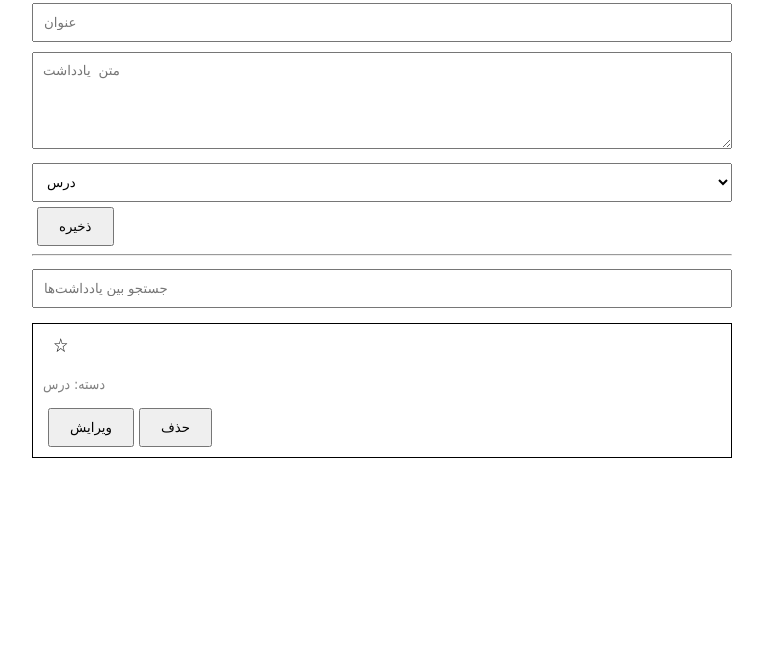
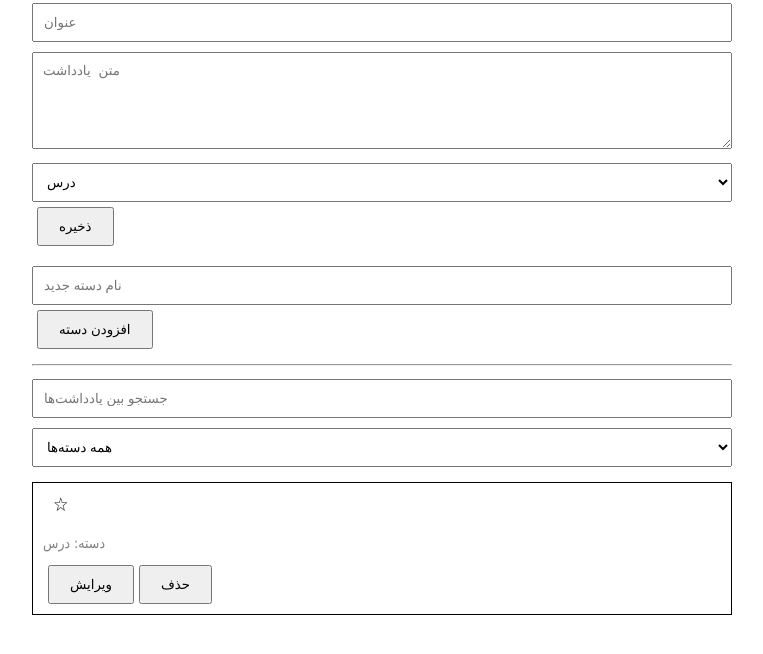
Before and after one commit to matinmlki/noot-book, a plain HTML site: page index.html in a window 1280 px wide. Both pictures are taken after a click on the button "ذخیره". Shown: the part 80-734 px from the top of the page, without its empty margins (258-1021 px from the left). Drawn offline with Linux system fonts and the light colour scheme.

Commit message:
Add categories and filtering

```diff
--- a/index.html
+++ b/index.html
@@ -40,6 +40,11 @@
         color: gray;
         font-size: 14px;
     }
+
+    .categoryBox {
+        margin-top: 15px;
+        margin-bottom: 15px;
+    }
 </style>
 
 </head>
@@ -57,19 +62,29 @@
 <textarea
     id="contentInput"
     rows="5"
-    placeholder="متن یادداشت"
-></textarea>
+    placeholder="متن یادداشت">
+</textarea>
 
 <select id="categoryInput">
-    <option value="درس">درس</option>
-    <option value="کار">کار</option>
-    <option value="ایده">ایده</option>
-    <option value="شخصی">شخصی</option>
 </select>
 
 <br>
 
 <button onclick="saveNote()">ذخیره</button>
+
+<div class="categoryBox">
+
+    <input
+        type="text"
+        id="newCategoryInput"
+        placeholder="نام دسته جدید"
+    >
+
+    <button onclick="addCategory()">
+        افزودن دسته
+    </button>
+
+</div>
 
 <hr>
 
@@ -77,31 +92,127 @@
     type="text"
     id="searchInput"
     placeholder="جستجو بین یادداشت‌ها"
-    oninput="searchNotes()"
+    oninput="filterNotes()"
 >
 
+<select
+    id="categoryFilter"
+    onchange="filterNotes()"
+>
+</select>
+
 <div id="notesContainer"></div>
+
+
 <script>
 
-    let savedNotes = JSON.parse(localStorage.getItem("noteStorage")) || [];
+let savedNotes =
+    JSON.parse(localStorage.getItem("noteStorage")) || [];
+
+
+let categories =
+    JSON.parse(localStorage.getItem("categories")) ||
+    ["درس", "کار", "ایده", "شخصی"];
+
 
 let editingNoteIndex = null;
 
+
+showCategories();
+
 showNotes();
+
+
+function showCategories() {
+
+    let categoryInput =
+        document.getElementById("categoryInput");
+
+    let categoryFilter =
+        document.getElementById("categoryFilter");
+
+
+    categoryInput.innerHTML = "";
+
+    categoryFilter.innerHTML =
+        "<option value='all'>همه دسته‌ها</option>";
+
+
+    for (let i = 0; i < categories.length; i++) {
+
+        categoryInput.innerHTML +=
+            "<option value='" +
+            categories[i] +
+            "'>" +
+            categories[i] +
+            "</option>";
+
+
+        categoryFilter.innerHTML +=
+            "<option value='" +
+            categories[i] +
+            "'>" +
+            categories[i] +
+            "</option>";
+    }
+}
+
+
+function addCategory() {
+
+    let newCategory =
+        document.getElementById("newCategoryInput").value.trim();
+
+
+    if (newCategory === "") {
+
+        alert("لطفاً نام دسته را وارد کن.");
+
+        return;
+    }
+
+
+    if (categories.includes(newCategory)) {
+
+        alert("این دسته قبلاً وجود دارد.");
+
+        return;
+    }
+
+
+    categories.push(newCategory);
+
+
+    localStorage.setItem(
+        "categories",
+        JSON.stringify(categories)
+    );
+
+
+    showCategories();
+
+
+    document.getElementById("newCategoryInput").value = "";
+}
 
 
 function showstar(index) {
 
     if (savedNotes[index].isStarred === undefined) {
+
         savedNotes[index].isStarred = false;
     }
 
-        savedNotes[index].isStarred = !savedNotes[index].isStarred;
+
+    savedNotes[index].isStarred =
+        !savedNotes[index].isStarred;
+
 
     localStorage.setItem(
         "noteStorage",
         JSON.stringify(savedNotes)
     );
+
 
     showNotes();
 }
@@ -109,40 +220,55 @@
 
 function saveNote() {
 
-        let title = document.getElementById("titleInput").value;
+    let title =
+        document.getElementById("titleInput").value;
 
-        let content = document.getElementById("contentInput").value;
 
-        let category = document.getElementById("categoryInput").value;
+    let content =
+        document.getElementById("contentInput").value;
+
+
+    let category =
+        document.getElementById("categoryInput").value;
 
 
     if (editingNoteIndex === null) {
 
         savedNotes.push({
+
             title: title,
+
             content: content,
+
             category: category,
+
             isStarred: false
         });
 
     } else {
 
-            savedNotes[editingNoteIndex].title = title;
+        savedNotes[editingNoteIndex].title =
+            title;
 
-            savedNotes[editingNoteIndex].content = content;
 
-            savedNotes[editingNoteIndex].category = category;
+        savedNotes[editingNoteIndex].content =
+            content;
+
+
+        savedNotes[editingNoteIndex].category =
+            category;
+
 
         editingNoteIndex = null;
     }
-
-
     localStorage.setItem(
         "noteStorage",
         JSON.stringify(savedNotes)
     );
 
+
     showNotes();
+
 
     document.getElementById("titleInput").value = "";
 
@@ -155,11 +281,14 @@ function editNote(noteIndex) {
     document.getElementById("titleInput").value =
         savedNotes[noteIndex].title;
 
+
     document.getElementById("contentInput").value =
         savedNotes[noteIndex].content;
 
+
     document.getElementById("categoryInput").value =
         savedNotes[noteIndex].category;
+
 
     editingNoteIndex = noteIndex;
 }
@@ -167,52 +296,73 @@ function editNote(noteIndex) {
 
 function deleteNote(noteIndex) {
 
-    let answer = confirm("آیا مطمئنی می‌خواهی این یادداشت حذف شود؟");
+    let answer =
+        confirm("آیا مطمئنی می‌خواهی این یادداشت حذف شود؟");
+
 
     if (answer === true) {
 
         savedNotes.splice(noteIndex, 1);
+
 
         localStorage.setItem(
             "noteStorage",
             JSON.stringify(savedNotes)
         );
 
+
         showNotes();
     }
 }
+
+
 function renderNote(note, index) {
 
-let isStarred = note.isStarred === true;
+    let isStarred =
+        note.isStarred === true;
 
-let starIcon = isStarred ? "⭐" : "☆";
+
+    let starIcon =
+        isStarred ? "⭐" : "☆";
 
 
     return "<div class='noteCard'>" +
 
-    "<span class='star-btn' onclick='showstar(" + index + ")'>" +
+        "<span class='star-btn' onclick='showstar(" +
+        index +
+        ")'>" +
+
         starIcon +
+
         "</span>" +
 
         "<h3>" +
         note.title +
         "</h3>" +
 
+        "<p>" +
+        note.content +
+        "</p>" +
+
         "<p class='category'>" +
         "دسته: " +
         note.category +
         "</p>" +
 
-    "<p>" +
-    note.content +
-    "</p>" +
+        "<button onclick='editNote(" +
+        index +
+        ")'>" +
 
-    "<button onclick='editNote(" + index + ")'>" +
         "ویرایش" +
+
         "</button>" +
 
-    "<button onclick='deleteNote(" + index + ")'>" +
+        "<button onclick='deleteNote(" +
+        index +
+        ")'>" +
+
         "حذف" +
+
         "</button>" +
 
         "</div>";
@@ -223,6 +373,7 @@ function showNotes() {
 
     let notesArea =
         document.getElementById("notesContainer");
+
 
     notesArea.innerHTML = "";
 
@@ -239,13 +390,22 @@ for (
 }
 
 
-function searchNotes() {
+function filterNotes() {
 
     let searchText =
-    document.getElementById("searchInput").value.toLowerCase();
+        document
+        .getElementById("searchInput")
+        .value
+        .toLowerCase();
+
+
+    let selectedCategory =
+        document.getElementById("categoryFilter").value;
+
 
     let notesArea =
         document.getElementById("notesContainer");
+
 
     notesArea.innerHTML = "";
 
@@ -256,13 +416,33 @@ for (
         i++
     ) {
 
+        let note =
+            savedNotes[i];
+
+
+        let matchesSearch =
+            note.title
+            .toLowerCase()
+            .includes(searchText) ||
+
+            note.content
+            .toLowerCase()
+            .includes(searchText);
+
+
+        let matchesCategory =
+            selectedCategory === "all" ||
+
+            note.category === selectedCategory;
+
+
         if (
-        savedNotes[i].title.toLowerCase().includes(searchText) ||
-        savedNotes[i].content.toLowerCase().includes(searchText)
+            matchesSearch &&
+            matchesCategory
         ) {
 
             notesArea.innerHTML +=
-            renderNote(savedNotes[i], i);
+                renderNote(note, i);
         }
     }
 }
```
Lines whose indentation alone changed are shown as unchanged.
